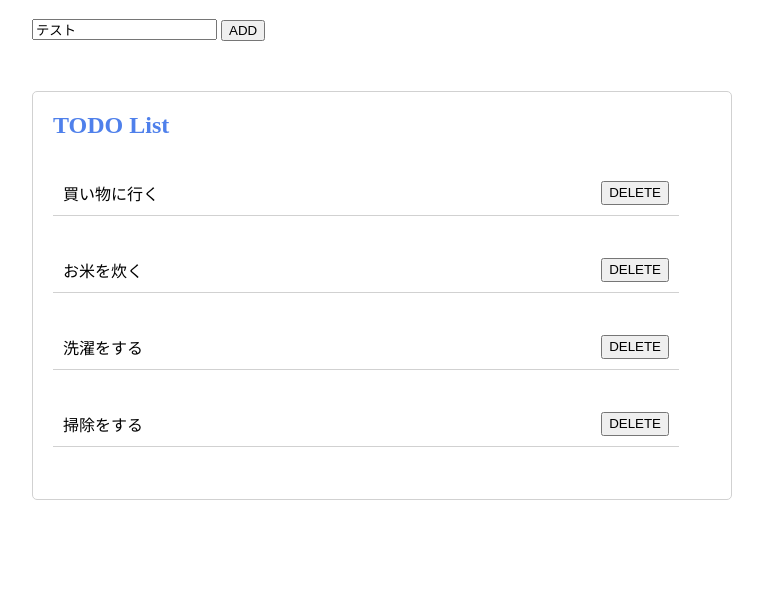
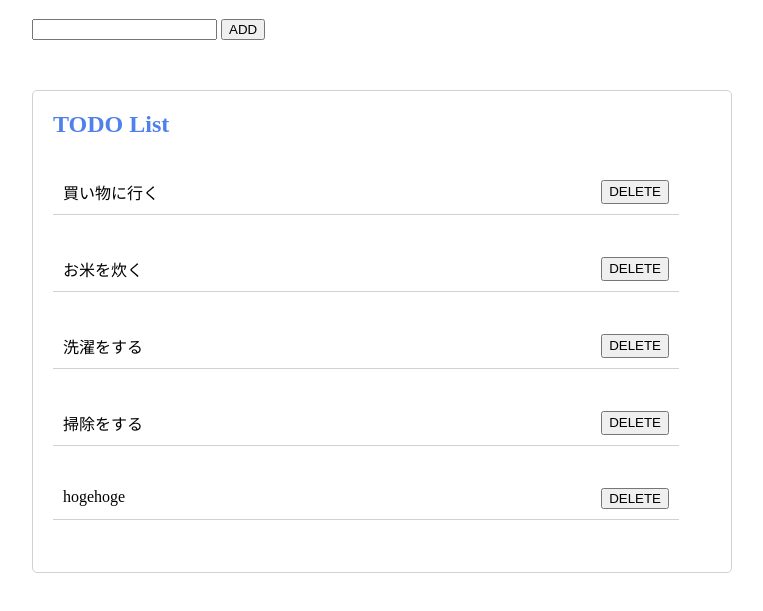
Before and after one commit to hajime3778/js-todo2, a plain HTML site: page index.html in a window 1280 px wide. Shown: the part 61-672 px from the top of the page, without its empty margins (258-1021 px from the left). Drawn offline with Linux system fonts and the light colour scheme.

Commit message:
add todoli logic

```diff
--- a/index.html
+++ b/index.html
@@ -11,12 +11,12 @@
 <body>
   <div class="content">
     <h1>TODO App</h1>
-    <input id="input_todo" type="text" value="テスト" />
+    <input id="input_todo" type="text" />
     <button id="add_todo" type="button">ADD</button>
 
     <div class="todo-area">
       <h2 class="todo-area-title">TODO List</h2>
-      <ul class="todo-ul">
+      <ul id="todo_list" class="todo-ul">
         <li class="todo-li">買い物に行く<button type="button">DELETE</button></li>
         <li class="todo-li">お米を炊く<button type="button">DELETE</button></li>
         <li class="todo-li">洗濯をする<button type="button">DELETE</button></li>
--- a/index.js
+++ b/index.js
@@ -2,6 +2,19 @@ const todoInputText = document.getElementById("input_todo");
 
 const todoAddButton = document.getElementById("add_todo");
 
+const todoList = document.getElementById("todo_list");
+
 todoAddButton.addEventListener('click', () => {
   console.log(todoInputText.value);
 });
+
+const listItem = document.createElement("li");
+listItem.className = "todo-li";
+listItem.innerHTML = "hogehoge";
+
+const deleteButton = document.createElement("button");
+deleteButton.innerHTML = "DELETE";
+deleteButton.type = "button";
+
+listItem.appendChild(deleteButton);
+todoList.appendChild(listItem);
```
